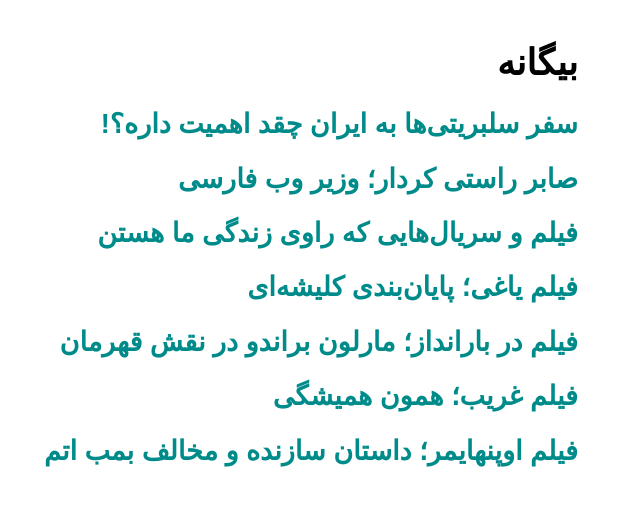
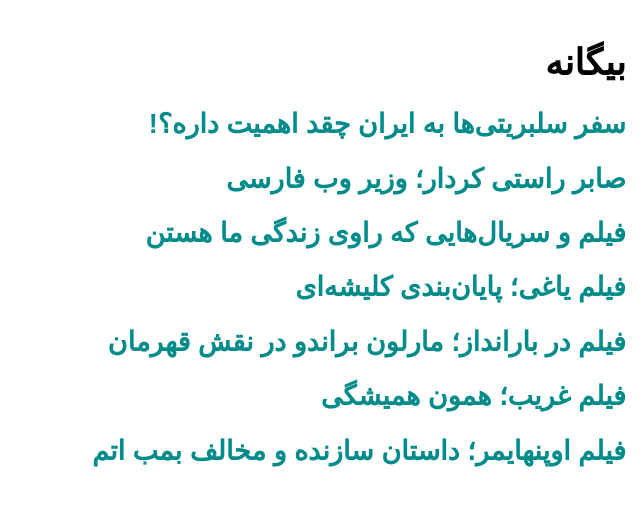
Before and after one commit to darkblog/darkblog.github.io, a Jekyll site: the page built from index.html, in a window 1280 px wide. Shown: the top 506 px of the page, without its empty margins (636-1280 px from the left). Built offline with Jekyll 4.4.1, drawn with Linux system fonts in a browser that asks for light colours.

Commit message:
Update index.html

```diff
--- a/index.html
+++ b/index.html
@@ -8,7 +8,7 @@
 <title>بیگانه</title>
 <meta name="description" content="بیگانه">
 <meta name="viewport" content="width=device-width">
-<style>body{font-family:sans-serif;font-size:large;margin:auto;padding:1em;max-width:48em}a{text-decoration:none;color:darkcyan}</style>
+<style>body{font-family:sans-serif;font-size:large;margin:auto;padding:1em;max-width:75%}a{text-decoration:none;color:darkcyan}</style>
 </head>
 <body>
 <h1>بیگانه</h1>
```
